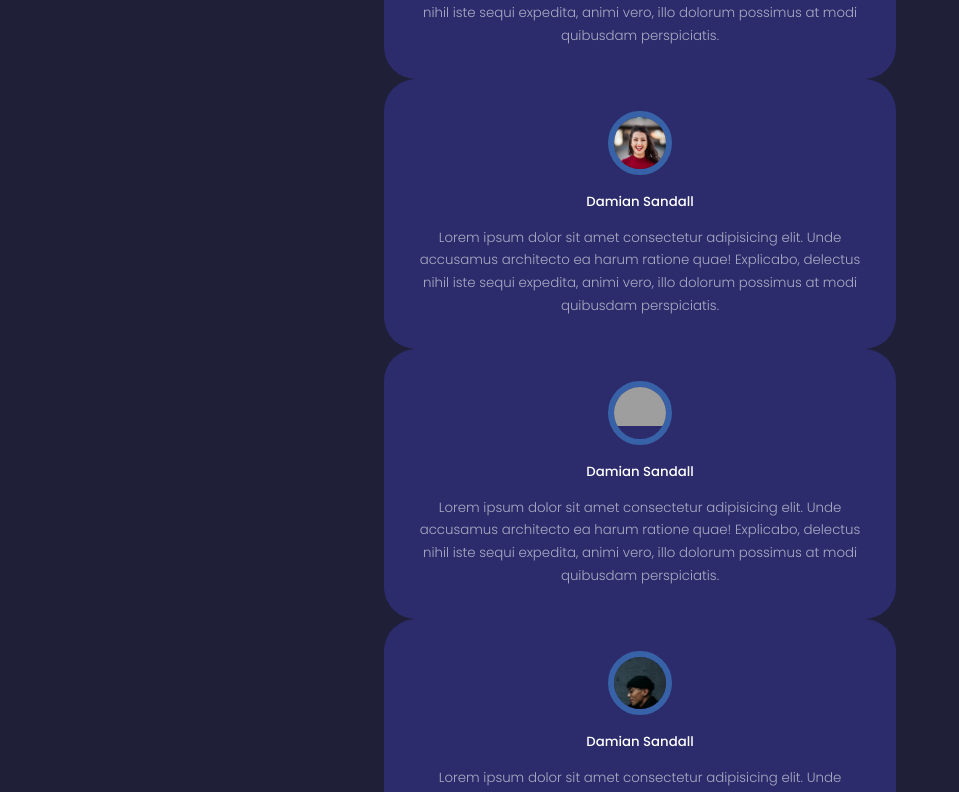
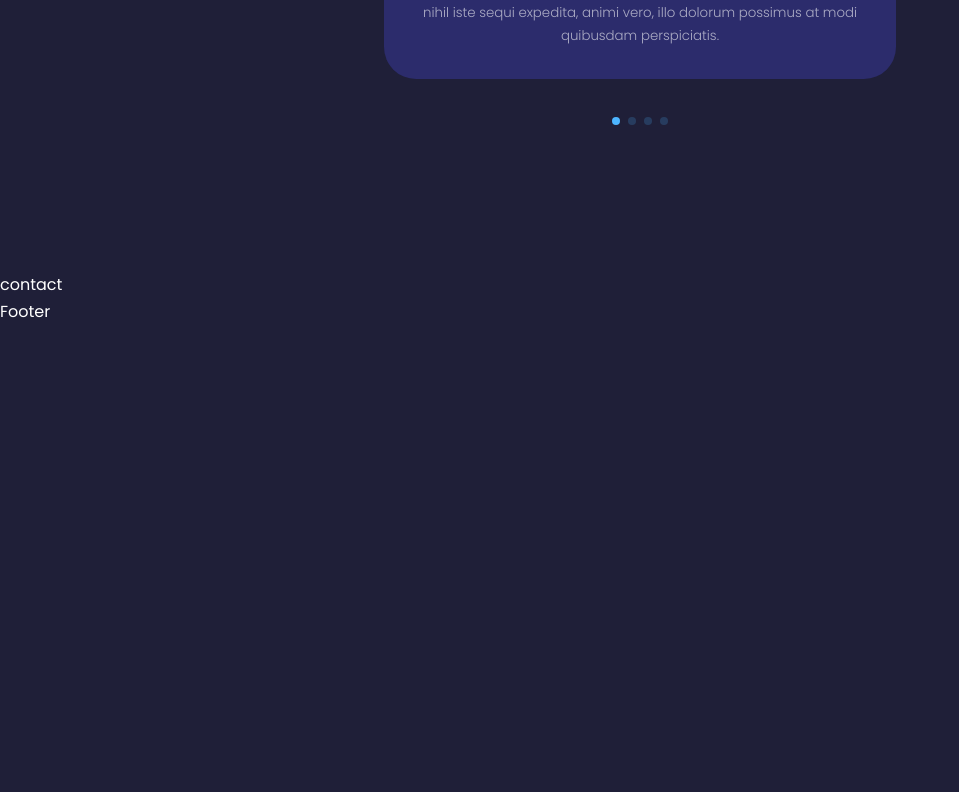
Before and after one commit to Solumba/my-portofolio, a React (Create React App) app: page / in a window 1280 px wide. Shown: the part 4485-5277 px from the top of the page, without its empty margins (0-959 px from the left). After the commit the page ends 4811 px from the top, so only its background shows below. Built offline with nearby package versions, Linux system fonts and the light colour scheme; grey boxes are pictures that could not be loaded.

Commit message:
rounding up testimonials section

```diff
--- a/src/components/testimonials/Testimonials.jsx
+++ b/src/components/testimonials/Testimonials.jsx
@@ -4,14 +4,29 @@ import Avatar1 from '../../assets/avatar1.jpg';
 import Avatar2 from '../../assets/avatar2.jpg';
 import Avatar3 from '../../assets/avatar3.jpg';
 import Avatar4 from '../../assets/avatar4.jpg';
+
+// import required modules
+import { Pagination } from "swiper";
+import { Swiper, SwiperSlide } from "swiper/react";
+
+// Import Swiper styles
+import "swiper/css";
+import 'swiper/css/navigation';
+import 'swiper/css/pagination';
+
 const Testimonials = () => {
   return (
     <section id='testimonials'>
       <h5>Client Review</h5>
       <h2>Testimonials</h2>
 
-      <div className="container testimonials__container">
-        <article className="testimonial">
+      <Swiper
+        className="container testimonials__container"
+        modules={[Pagination]}
+        spaceBetween={40}
+        slidesPerView={1}
+        pagination={{ clickable: true }} >
+        <SwiperSlide className="testimonial">
           <div className="client__avatar">
             <img src={Avatar1} alt="client image" />
           </div>
@@ -20,8 +35,8 @@ const Testimonials = () => {
             Lorem ipsum dolor sit amet consectetur adipisicing elit. Unde accusamus architecto ea harum ratione quae! Explicabo, delectus nihil iste sequi expedita,
             animi vero, illo dolorum possimus at modi quibusdam perspiciatis.
           </small>
-        </article>
-        <article className="testimonial">
+        </SwiperSlide>
+        <SwiperSlide className="testimonial">
           <div className="client__avatar">
             <img src={Avatar3} alt="client image" />
           </div>
@@ -30,8 +45,8 @@ const Testimonials = () => {
             Lorem ipsum dolor sit amet consectetur adipisicing elit. Unde accusamus architecto ea harum ratione quae! Explicabo, delectus nihil iste sequi expedita,
             animi vero, illo dolorum possimus at modi quibusdam perspiciatis.
           </small>
-        </article>
-        <article className="testimonial">
+        </SwiperSlide>
+        <SwiperSlide className="testimonial">
           <div className="client__avatar">
             <img src={Avatar2} alt="client image" />
           </div>
@@ -40,8 +55,8 @@ const Testimonials = () => {
             Lorem ipsum dolor sit amet consectetur adipisicing elit. Unde accusamus architecto ea harum ratione quae! Explicabo, delectus nihil iste sequi expedita,
             animi vero, illo dolorum possimus at modi quibusdam perspiciatis.
           </small>
-        </article>
-        <article className="testimonial">
+        </SwiperSlide>
+        <SwiperSlide className="testimonial">
           <div className="client__avatar">
             <img src={Avatar4} alt="client image" />
           </div>
@@ -50,8 +65,8 @@ const Testimonials = () => {
             Lorem ipsum dolor sit amet consectetur adipisicing elit. Unde accusamus architecto ea harum ratione quae! Explicabo, delectus nihil iste sequi expedita,
             animi vero, illo dolorum possimus at modi quibusdam perspiciatis.
           </small>
-        </article>
-      </div>
+        </SwiperSlide>
+      </Swiper>
     </section>
   )
 }
--- a/src/components/testimonials/testimonials.css
+++ b/src/components/testimonials/testimonials.css
@@ -1,5 +1,6 @@
 .container.testimonials__container {
     width: 40%;
+    padding-bottom: 4rem;
 }
 
 .client__avatar {
@@ -26,6 +27,10 @@
     margin: 0.8rem auto 0;
 }
 
+.swiper-pagination-clickable .swiper-pagination-bullet {
+    background-color: var(--color-primary);
+}
+
 
 /*Media queries(Tablet)*/
 
```
